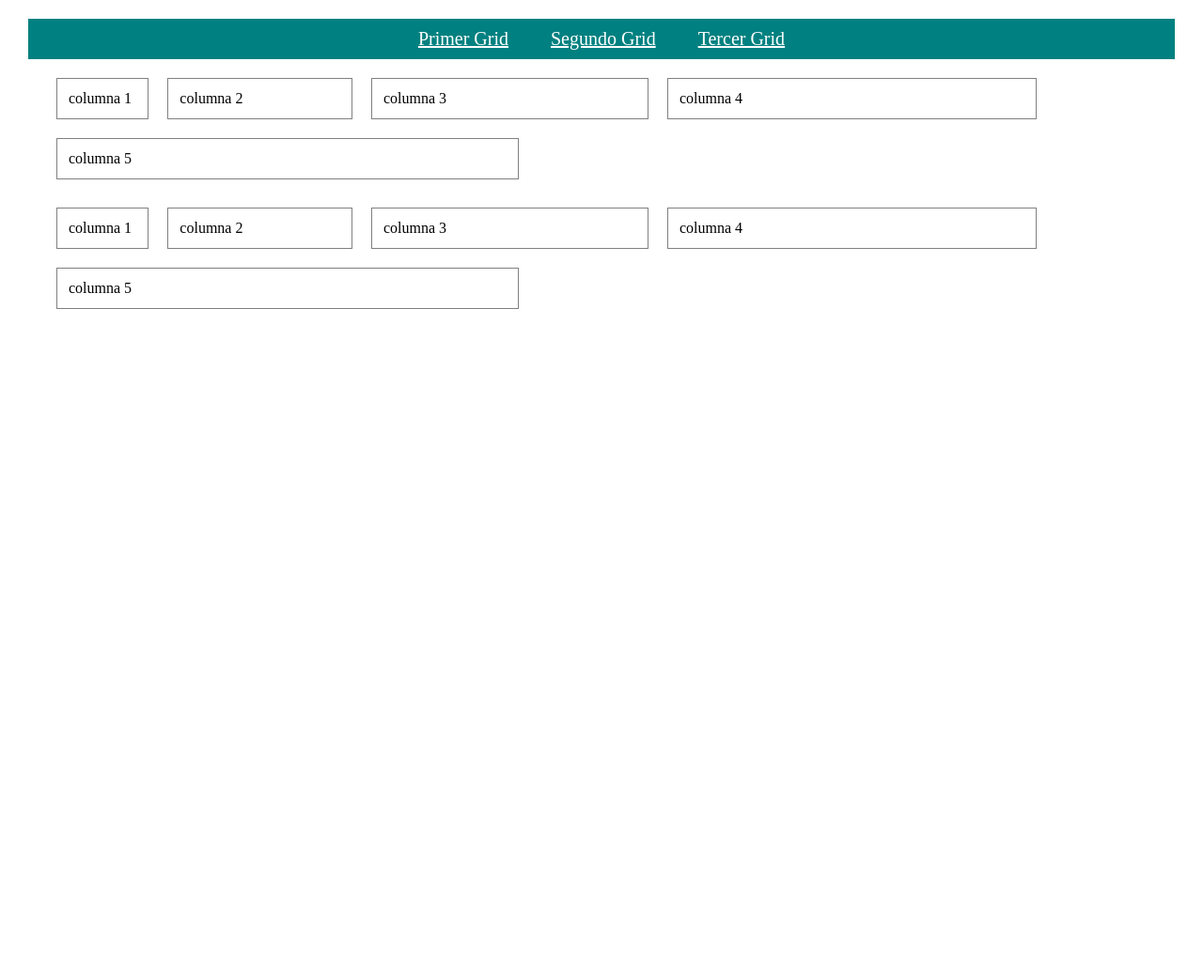
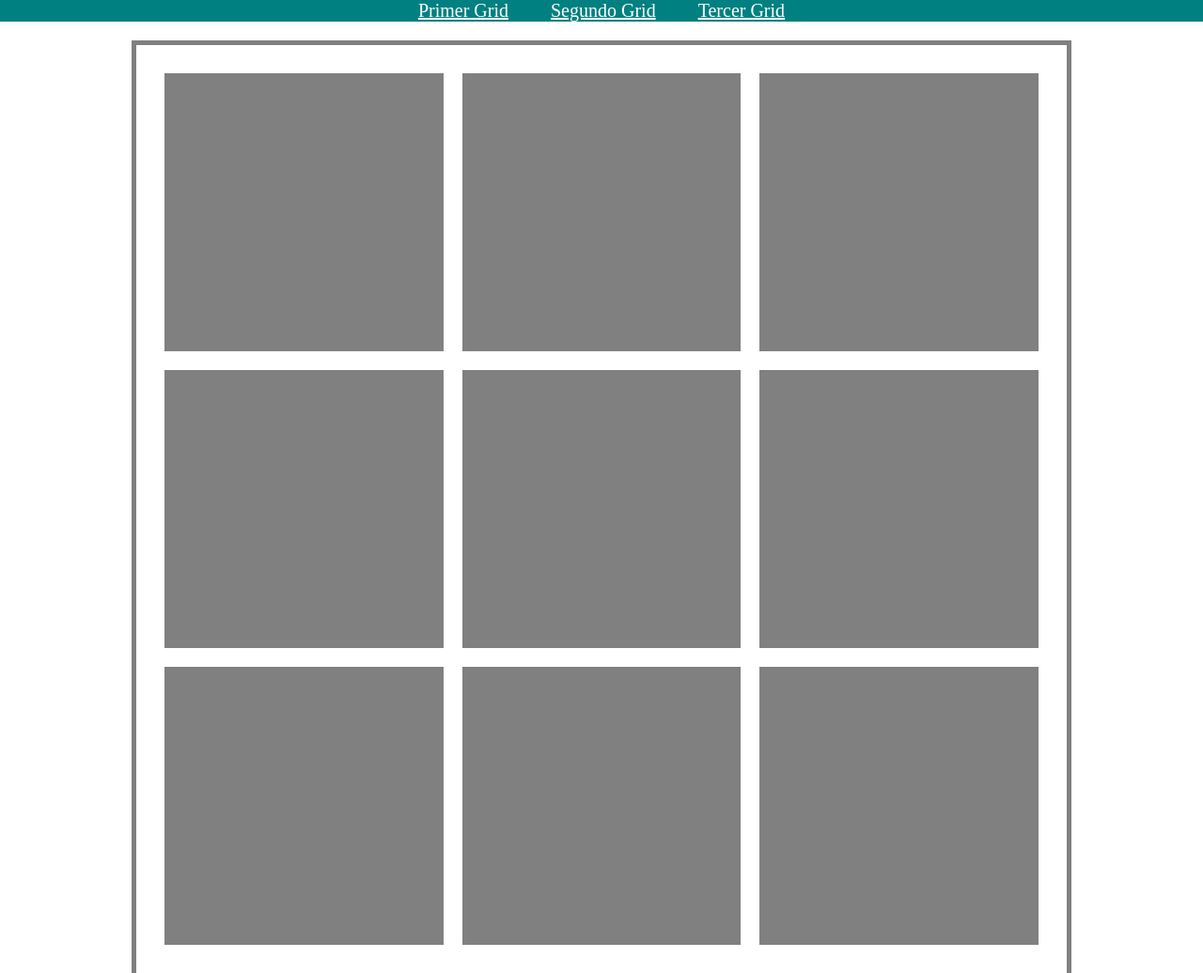
Before and after one commit to Nad138/Grid-System, a plain HTML site: page index-2.html in a window 1280 px wide. Shown: the top 1036 px of the page at 94% size. Before the commit the page ends 800 px from the top, so only its background shows below. Drawn offline with Linux system fonts and the light colour scheme.

Commit message:
primer grid

```diff
--- a/assets/css/main.css
+++ b/assets/css/main.css
@@ -1,6 +1,6 @@
 * {
   box-sizing: border-box;
-  margin: 10px;
+  margin: 0;
   padding: 0;
 }
 
@@ -8,6 +8,7 @@
    background: teal;
    font-size: 20px;
    text-align: center;
+   margin-bottom: 20px;
  }
 
  li{
@@ -17,14 +18,18 @@
  a{
    color: white;
    text-align: center;
+   margin: 20px;
  }
 
 .container {
   width: 100%;
-  max-width: 1200px;
-  margin: 3px auto;
+  max-width: 1000px;
+  margin: 0px auto;
+  padding: 20px;
+  border: grey 5px solid;
 }
- .row:before, .row:after {
+ .row:before,
+ .row:after {
     content: " ";
     display: table;
  }
@@ -33,12 +38,11 @@
    clear: both;
  }
 [class*="col-"] {
-  min-height: 7px;
-  padding: 12px;
+  min-height: 316px;
   float: left;
-  border: 1px gray solid;
-
-}
+  background-color: grey;
+  border: white 10px solid;
+  }
 
 .col-1 {
   /* (1/12)x 100 */
--- a/index.html
+++ b/index-2.html
@@ -15,38 +15,19 @@
 				</header>
 				<section class="container">
 						<div class="row">
-								<div class="col-1">
-									columna 1
-								</div>
-								<div class="col-2">
-									columna 2
-								</div>
-								<div class="col-3">
-									columna 3
-								</div>
-								<div class="col-4">
-									columna 4
-								</div>
-								<div class="col-5">
-									columna 5
-								</div>
+								<div class="col-4"></div>
+								<div class="col-4"></div>
+								<div class="col-4"></div>
 						</div>
 						<div class="row">
-								<div class="col-1">
-									columna 1
-								</div>
-								<div class="col-2">
-									columna 2
-								</div>
-								<div class="col-3">
-									columna 3
-								</div>
-								<div class="col-4">
-									columna 4
-								</div>
-								<div class="col-5">
-									columna 5
-								</div>
+							<div class="col-4"></div>
+							<div class="col-4"></div>
+							<div class="col-4"></div>
+						</div>
+						<div class="row">
+								<div class="col-4"></div>
+								<div class="col-4"></div>
+								<div class="col-4"></div>
 						</div>
 				</section>
 		</body>
```
